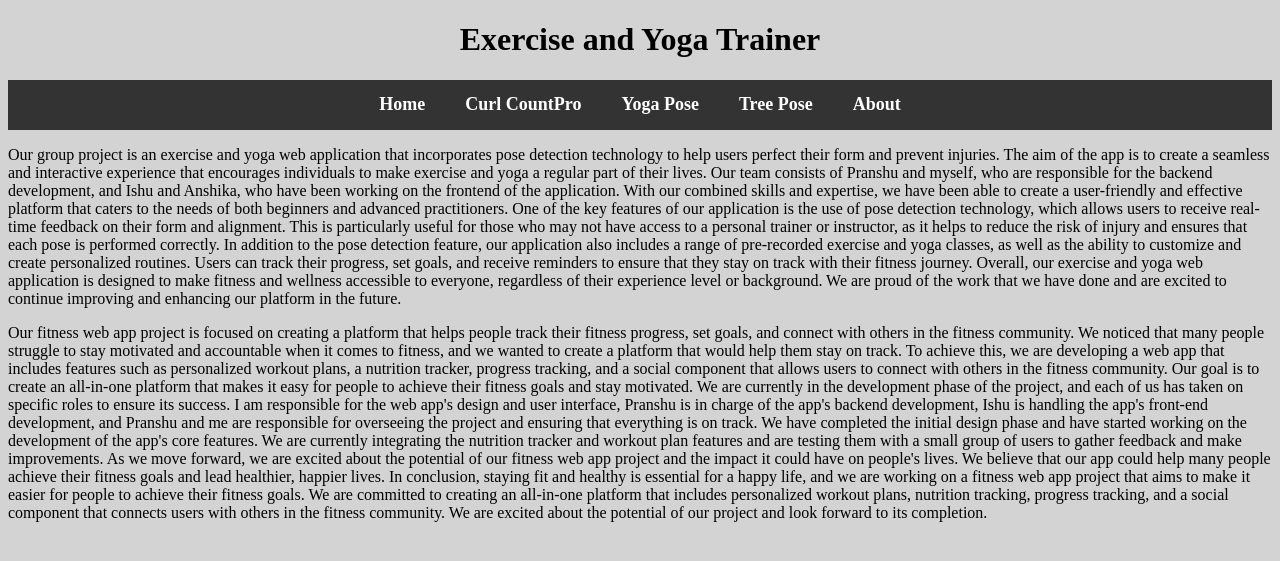
After one commit to ronnie-nayak/fit-api, a Flask app: page /about in a window 1280 px wide. The commit adds this page. Shown: the top 561 px of the page. Run offline with Flask 3, Linux system fonts and the light colour scheme.

Commit message:
Anshul: Implemented routing for all pages in Flask: consolidated all page URLs and updated routing logic for improved website navigation and user experience.

```diff
--- a/app.py
+++ b/app.py
@@ -398,22 +398,41 @@ def genTree():
 #             # Specify the label of the pose that is tree pose.
 #             label = 'Tree Pose'
 
+@app.route('/curl')
 
-@app.route('/video')
+def curl():
+    return render_template('curl.html')
 
-def video():
-    return Response(gen(),
-    mimetype='multipart/x-mixed-replace; boundary=frame')
-
-# @app.route('/yoga')
 @app.route('/yoga')
 
 def yoga():
-    return Response(generate_frames(),mimetype='multipart/x-mixed-replace; boundary=frame')
+    return render_template('yoga.html')
 
 
 @app.route('/tree')
 def tree():
+    return render_template('tree.html')
+
+@app.route('/about')
+def about():
+    return render_template('about.html')
+
+
+#-----------------Video-Feed---------------------------------
+@app.route('/curl_video')
+
+def curl_video():
+    return Response(gen(),
+    mimetype='multipart/x-mixed-replace; boundary=frame')
+
+@app.route('/yoga_video')
+
+def yoga_video():
+    return Response(generate_frames(),mimetype='multipart/x-mixed-replace; boundary=frame')
+
+
+@app.route('/tree_video')
+def tree_video():
     return Response(genTree(),mimetype='multipart/x-mixed-replace; boundary=frame')
-
+#--------------------------------------------------------------
 app.run(debug=True)
--- /dev/null
+++ b/static/css/style.css
@@ -0,0 +1,53 @@
+body {
+    background-color: lightgray;
+}
+
+nav {
+    background-color: #333;
+    height: 50px;
+    display: flex;
+    justify-content: center;
+    align-items: center;
+  }
+
+  nav ul {
+    display: flex;
+    list-style: none;
+    margin: 0;
+    padding: 0;
+  }
+
+  nav li {
+    margin: 0 10px;
+  }
+
+  nav a {
+    color: white;
+    text-decoration: none;
+    font-size: 18px;
+    font-weight: bold;
+    padding: 10px;
+    transition: all 0.3s ease;
+  }
+
+  nav a:hover {
+    background-color: #555;
+  }
+
+  nav a.active {
+    background-color: #f44336;
+  }
+
+  @media screen and (max-width: 768px) {
+    nav {
+      height: auto;
+    }
+
+    nav ul {
+      flex-direction: column;
+    }
+
+    nav li {
+      margin: 10px 0;
+    }
+  }
--- /dev/null
+++ b/templates/about.html
@@ -0,0 +1,27 @@
+{% extends 'base.html' %}
+
+{% block content %}
+
+<p>Our group project is an exercise and yoga web application that incorporates pose detection technology to help users perfect their form and prevent injuries. The aim of the app is to create a seamless and interactive experience that encourages individuals to make exercise and yoga a regular part of their lives.
+
+    Our team consists of Pranshu and myself, who are responsible for the backend development, and Ishu and Anshika, who have been working on the frontend of the application. With our combined skills and expertise, we have been able to create a user-friendly and effective platform that caters to the needs of both beginners and advanced practitioners.
+
+    One of the key features of our application is the use of pose detection technology, which allows users to receive real-time feedback on their form and alignment. This is particularly useful for those who may not have access to a personal trainer or instructor, as it helps to reduce the risk of injury and ensures that each pose is performed correctly.
+
+    In addition to the pose detection feature, our application also includes a range of pre-recorded exercise and yoga classes, as well as the ability to customize and create personalized routines. Users can track their progress, set goals, and receive reminders to ensure that they stay on track with their fitness journey.
+
+    Overall, our exercise and yoga web application is designed to make fitness and wellness accessible to everyone, regardless of their experience level or background. We are proud of the work that we have done and are excited to continue improving and enhancing our platform in the future.</p>
+<p> Our fitness web app project is focused on creating a platform that helps people track their fitness progress, set goals, and connect with others in the fitness community. We noticed that many people struggle to stay motivated and accountable when it comes to fitness, and we wanted to create a platform that would help them stay on track.
+
+    To achieve this, we are developing a web app that includes features such as personalized workout plans, a nutrition tracker, progress tracking, and a social component that allows users to connect with others in the fitness community. Our goal is to create an all-in-one platform that makes it easy for people to achieve their fitness goals and stay motivated.
+
+    We are currently in the development phase of the project, and each of us has taken on specific roles to ensure its success. I am responsible for the web app's design and user interface, Pranshu is in charge of the app's backend development, Ishu is handling the app's front-end development, and Pranshu and me are responsible for overseeing the project and ensuring that everything is on track.
+
+    We have completed the initial design phase and have started working on the development of the app's core features. We are currently integrating the nutrition tracker and workout plan features and are testing them with a small group of users to gather feedback and make improvements.
+
+    As we move forward, we are excited about the potential of our fitness web app project and the impact it could have on people's lives. We believe that our app could help many people achieve their fitness goals and lead healthier, happier lives.
+
+    In conclusion, staying fit and healthy is essential for a happy life, and we are working on a fitness web app project that aims to make it easier for people to achieve their fitness goals. We are committed to creating an all-in-one platform that includes personalized workout plans, nutrition tracking, progress tracking, and a social component that connects users with others in the fitness community. We are excited about the potential of our project and look forward to its completion.
+    </p>
+
+{% endblock %}
--- a/templates/base.html
+++ b/templates/base.html
@@ -1,19 +1,24 @@
 <!DOCTYPE html>
 <html>
+
 <head>
     <meta charset="utf-8">
     <meta http-equiv="X-UA-Compatible" content="IE=edge">
     <title></title>
     <meta name="description" content="">
     <meta name="viewport" content="width=device-width, initial-scale=1">
-        <link rel="stylesheet" href="">
+    <link rel="stylesheet" href="{{ url_for('static', filename='css/style.css') }}">
 </head>
+
 <body>
-    <nav style="float: left;">
-        <ul style="list-style: none; margin: 0; padding: 0;">
-            <li style="display: inline-block; margin-right: 20px;">Home</li>
-            <li style="display: inline-block; margin-right: 20px;">Curl Count</li>
-            <li style="display: inline-block;">Exercise</li>
+    <h1 style="text-align: center;">Exercise and Yoga Trainer</h1>
+    <nav>
+        <ul>
+            <li><a href="/">Home</a></li>
+            <li><a href="/curl">Curl CountPro</a></li>
+            <li><a href="/yoga">Yoga Pose</a></li>
+            <li><a href="/tree">Tree Pose</a></li>
+            <li><a href="/about">About</a></li>
         </ul>
     </nav>
     {% block content %}
@@ -21,6 +26,7 @@
     {% endblock %}
 </body>
 
-        <script src="" async defer></script>
+<script src="{{ url_for('static', filename='js/script.js') }}" async defer></script>
 </body>
+
 </html>
```
Also changed, not shown: static/js/script.js (added, +14 -0 lines), templates/curl.html (added, +12 -0 lines), templates/index.html (+30 -12 lines), templates/tree.html (added, +12 -0 lines), templates/yoga.html (added, +12 -0 lines), README.md. Lines whose indentation alone changed are shown as unchanged.
